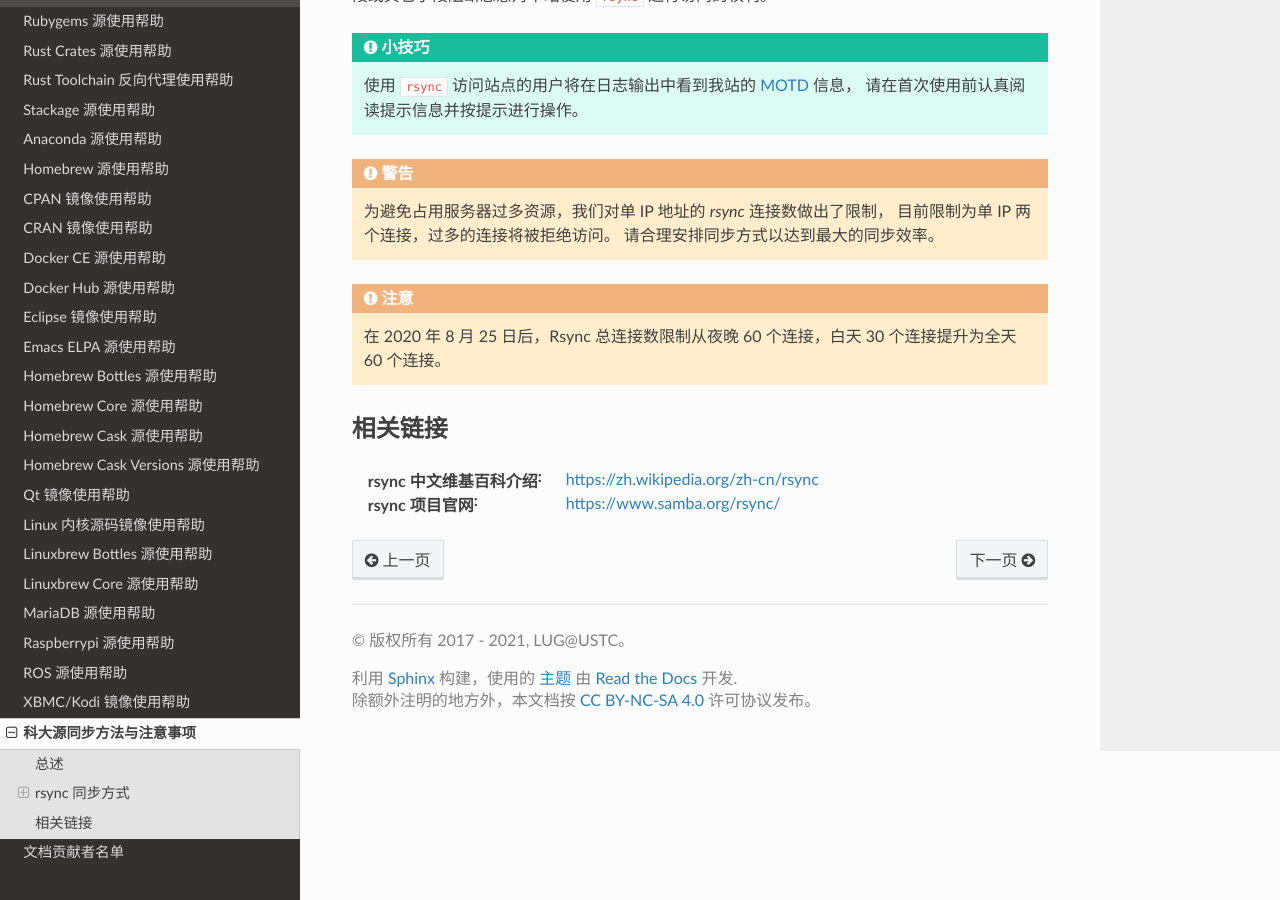
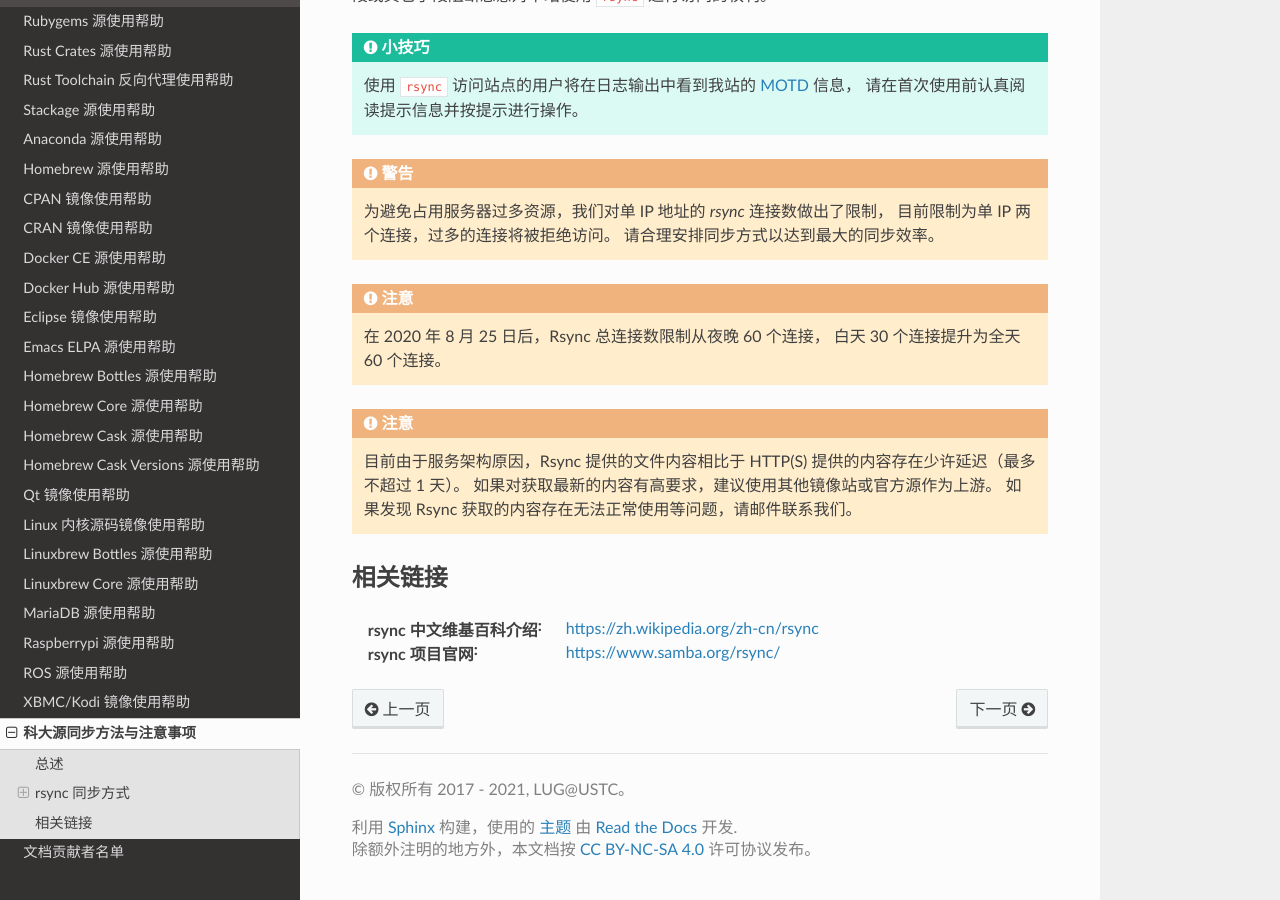
Before and after one commit to ustclug/mirrorhelp, a Sphinx documentation site: the page built from source/rsync-guide.rst, in a window 1280 px wide and 900 px high, scrolled down 1382 px. Built offline with Sphinx 7.4.7 and the Read the Docs theme 2.0.0, drawn with Linux system fonts in a browser that asks for light colours; pages that are not in the unit, such as notebooks, are missing from menus; some of the changed text lies outside the part shown.

Commit message:
Update rsync service status

```diff
--- a/source/rsync-guide.rst
+++ b/source/rsync-guide.rst
@@ -17,10 +17,10 @@
 同步专用域名
 -------------
 
-如需使用 ``rsync`` 协议访问科大开源镜像站，建议使用 ``rsync`` 专用的域名： ``rsync.mirrors.ustc.edu.cn`` 。
+如需使用 ``rsync`` 协议访问科大开源镜像站，请使用 ``rsync`` 专用的域名： ``rsync.mirrors.ustc.edu.cn`` 。
 
 .. warning::
-    使用非标准域名 ``rsync`` 访问站点的用户可能无法进行同步。
+    使用非标准域名 ``rsync`` 访问站点的用户无法进行同步。
 
 同步路径
 ----------
@@ -65,7 +65,14 @@
     请合理安排同步方式以达到最大的同步效率。
 
 .. attention::
-    在 2020 年 8 月 25 日后，Rsync 总连接数限制从夜晚 60 个连接，白天 30 个连接提升为全天 60 个连接。
+    在 2020 年 8 月 25 日后，Rsync 总连接数限制从夜晚 60 个连接，
+    白天 30 个连接提升为全天 60 个连接。
+
+.. attention::
+    目前由于服务架构原因，Rsync 提供的文件内容相比于 HTTP(S) 提供的内容存在少许延迟（最多不超过 1 天）。
+    如果对获取最新的内容有高要求，建议使用其他镜像站或官方源作为上游。
+    如果发现 Rsync 获取的内容存在无法正常使用等问题，请邮件联系我们。
+
 
 相关链接
 ========
```
